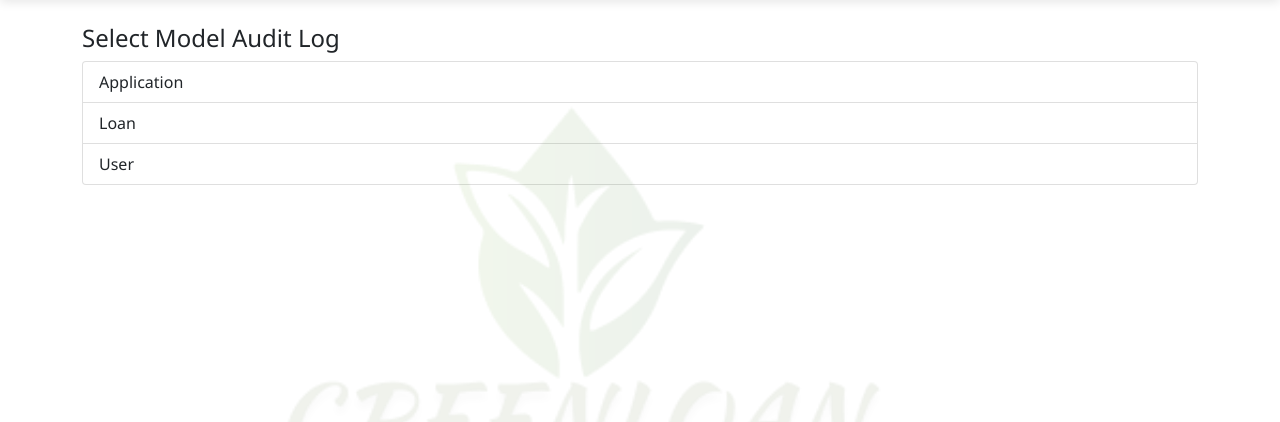
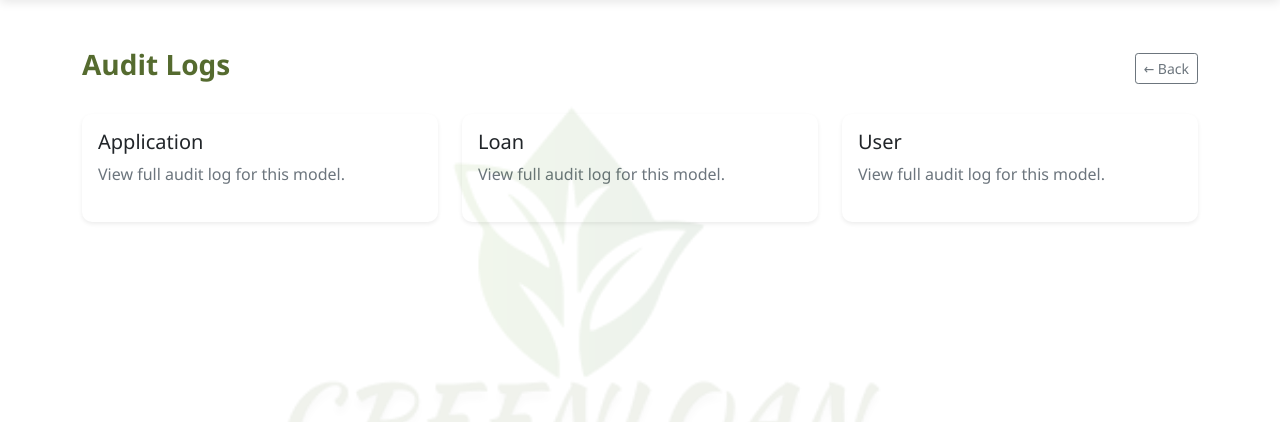
Before and after one commit to bibekb12/GREENLOAN, a Django app: page /auditlog/ in a window 1280 px wide. Shown: the part 97-519 px from the top of the page. Run offline with Django 5.2, Linux system fonts and the light colour scheme; the visitor is signed in with stand-in values (Sample User, id 1); some libraries are stand-ins or nearby versions.

Commit message:
added audit log

```diff
--- a/core/views.py
+++ b/core/views.py
@@ -1,3 +1,4 @@
+from email import message
 import json
 from django.views.generic import ListView, CreateView, View, TemplateView
 from django.contrib.auth.mixins import LoginRequiredMixin, UserPassesTestMixin
@@ -276,10 +277,13 @@ class AuditLogView(LoginRequiredMixin, UserPassesTestMixin, ListView):
         model_app_map = {
         "application": "loans",
         "user": "accounts",
-        "loantypes": "loans"
+        "loantypes": "loans",
+        "loan": "loans"
         }
         app_name = model_app_map.get(model, "loans")
-        model_cls = apps.get_model(app_name, model)
+        model_cls = apps.get_model(app_name, model.capitalize())
+        if not app_name:
+            return messages.error(f"No app found for model '{model}'")
         return model_cls.history.select_related("history_user")
 
     def get_context_data(self, **kwargs):
@@ -331,7 +335,7 @@ class RollbackView(LoginRequiredMixin, View):
             "loantypes": "loans"
         }
         app_name = model_app_map.get(model, "loans")
-        model_cls = apps.get_model(app_name, model)
+        model_cls = apps.get_model(app_name, model.capitalize())
 
         # Get the specific historical record
         try:
--- a/templates/audit_logs/audit_models.html
+++ b/templates/audit_logs/audit_models.html
@@ -1,16 +1,49 @@
 {% extends 'core/base.html' %}
 
 {% block content %}
-<div class="container mt-4">
-  <h4>Select Model Audit Log</h4>
+<div class="container mt-5">
 
-  <div class="list-group">
+  <!-- Page Title -->
+  <div class="d-flex justify-content-between align-items-center mb-4">
+    <h3 class="fw-bold text-primary">Audit Logs</h3>
+    <button type="button" onclick="window.history.back()"
+            class="btn btn-outline-secondary btn-sm">
+      ← Back
+    </button>
+  </div>
+
+  <!-- Model List -->
+  <div class="row">
     {% for m in models %}
+    <div class="col-md-4 col-sm-6 mb-3">
       <a href="{% url 'core:auditlog' m.slug %}"
-         class="list-group-item list-group-item-action">
-        {{ m.name }}
+         class="card h-100 text-decoration-none shadow-sm border-primary hover-shadow">
+        <div class="card-body">
+          <h5 class="card-title text-dark">{{ m.name }}</h5>
+          <p class="card-text text-muted">
+            View full audit log for this model.
+          </p>
+        </div>
       </a>
+    </div>
     {% endfor %}
   </div>
+
+  <!-- Optional: Highlight if no models -->
+  {% if models|length == 0 %}
+    <div class="alert alert-warning mt-4">
+      No models found to display audit logs.
+    </div>
+  {% endif %}
+
 </div>
+
+<style>
+/* Optional: hover effect for cards */
+.hover-shadow:hover {
+  box-shadow: 0 0.5rem 1rem rgba(0,0,0,0.15) !important;
+  transform: translateY(-2px);
+  transition: all 0.2s ease-in-out;
+}
+</style>
 {% endblock %}
```
Also changed, not shown: templates/loans/application_detail.html (+6 -1 lines).
